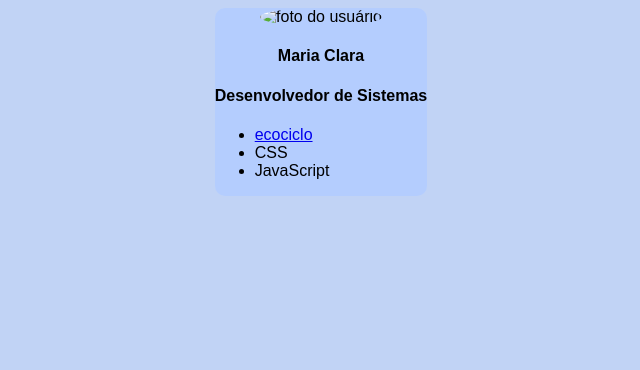
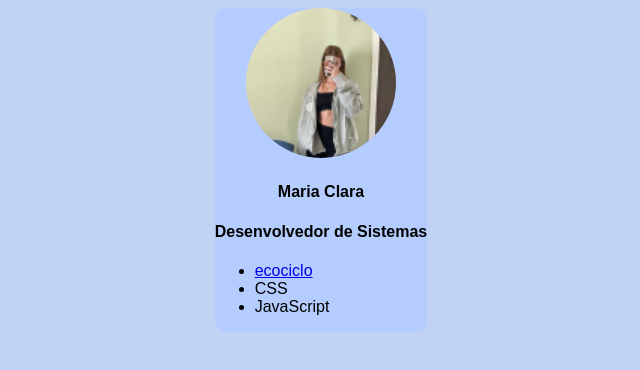
Before and after one commit to Mariaa08fmb/projetos_web, a plain HTML site: page index.html in a window 1280 px wide. Shown: the whole page, without its empty margins (319-959 px from the left). Drawn offline with Linux system fonts and the light colour scheme.

Commit message:
Update index.html

```diff
--- a/index.html
+++ b/index.html
@@ -7,7 +7,7 @@
 </head>
 <body>
     <div class="perfil_card">
-          <img src="menu_lateral/mariafoto.png"  alt="foto do usuário">
+          <img src="mariafoto.png"  alt="foto do usuário">
            <h4> Maria Clara</h4>
            <h4 class="esquerda">Desenvolvedor de Sistemas</h4>
           <nav>
```
